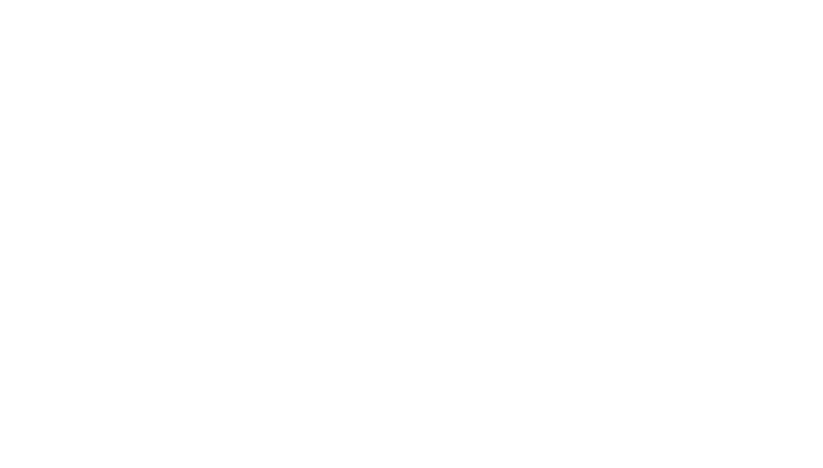
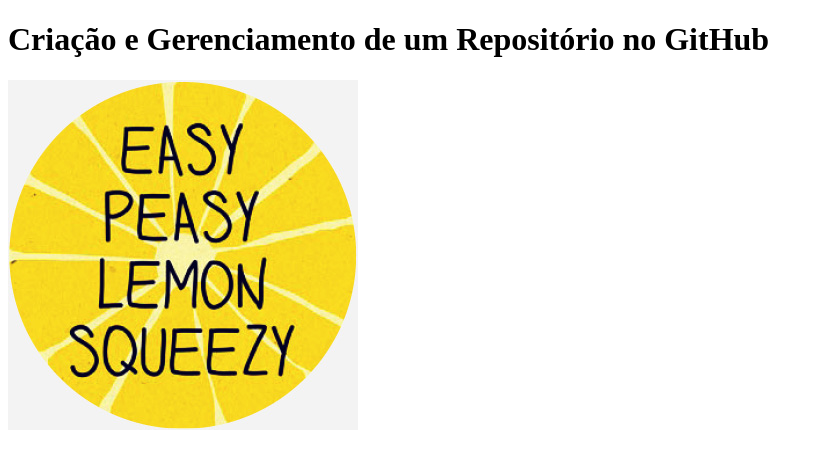
Before and after one commit to patricktalmeida/descomplica-exercicio, a plain HTML site: page index.html in a window 1280 px wide. Shown: the whole page, without its empty margins (0-823 px from the left). Drawn offline with Linux system fonts and the light colour scheme.

Commit message:
feat: add image

```diff
--- a/index.html
+++ b/index.html
@@ -5,3 +5,8 @@
     <meta name="viewport" content="width=device-width, initial-scale=1.0">
     <title>Criação e Gerenciamento de um Repositório no GitHub</title>
 </head>
+<body>
+    <h1>Criação e Gerenciamento de um Repositório no GitHub</h1>
+    <img src="images/easy-peasy-lemon-squeezy.jpg" alt="Easy Peasy">
+</body>
+</html>
```
Also changed, not shown: images/easy-peasy-lemon-squeezy.jpg (added).
